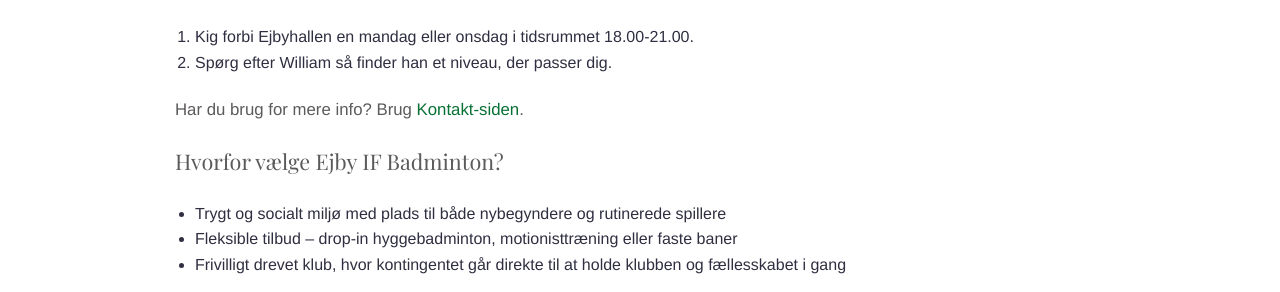
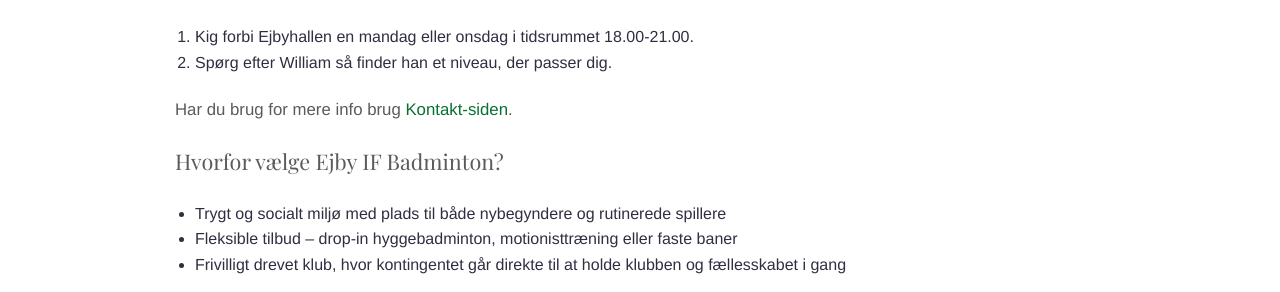
Before and after one commit to Ejby-badminton/web-site, a Jekyll site: the page built from indhold/sider/forside.md, in a window 1280 px wide. Shown: the part 1341-1633 px from the top of the page. Built offline with Jekyll 4.4.1, drawn with Linux system fonts in a browser that asks for light colours.

```diff
--- a/indhold/sider/forside.md
+++ b/indhold/sider/forside.md
@@ -70,7 +70,7 @@ tilbud, der passer dig, og brug knapperne under kortene for at læse mere.
 1. Kig forbi Ejbyhallen en mandag eller onsdag i tidsrummet 18.00-21.00.
 2. Spørg efter William så finder han et niveau, der passer dig.
 
-Har du brug for mere info? Brug [Kontakt-siden](/kontakt/).
+Har du brug for mere info brug [Kontakt-siden](/kontakt/).
 
 ## Hvorfor vælge Ejby IF Badminton?
 
```
